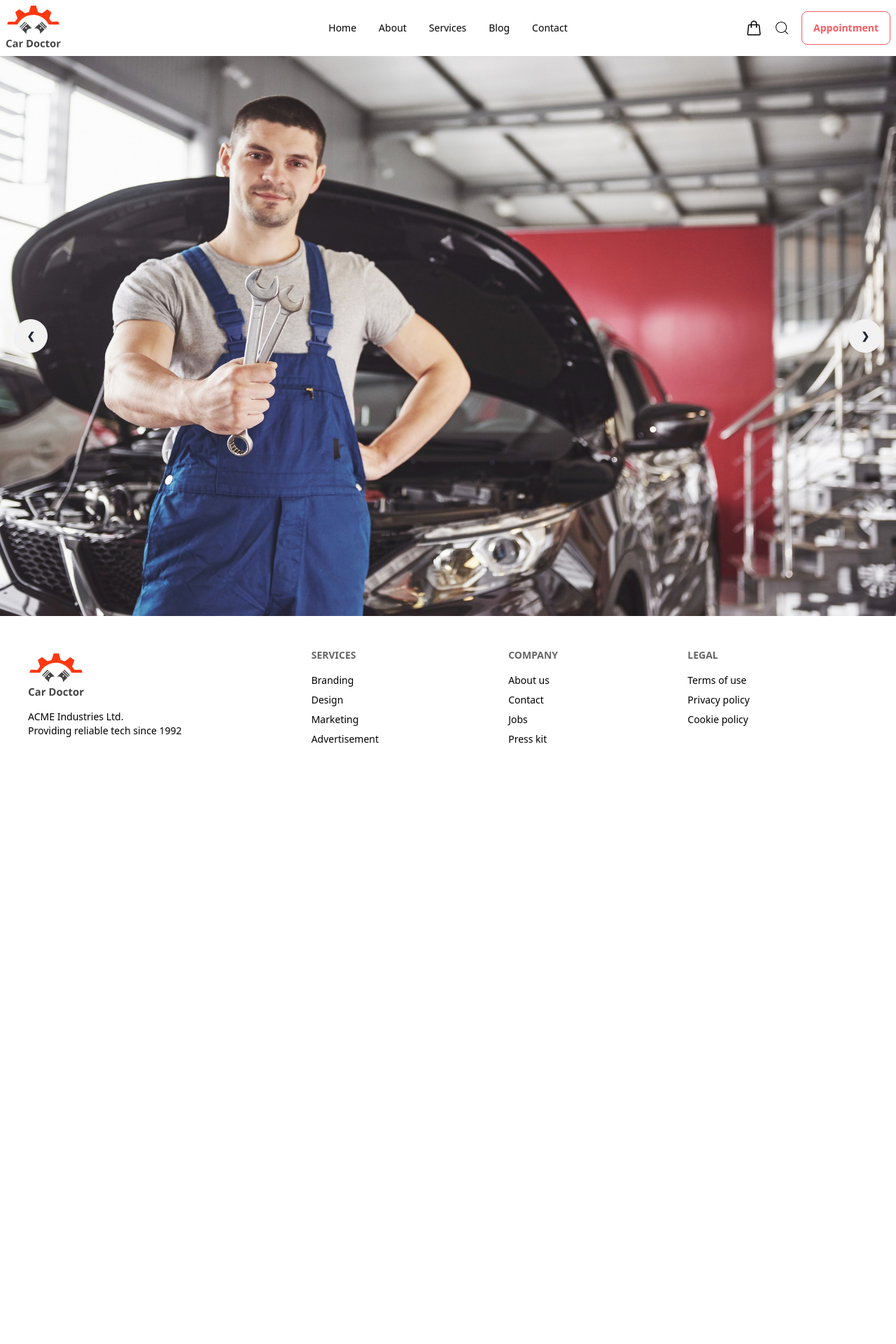
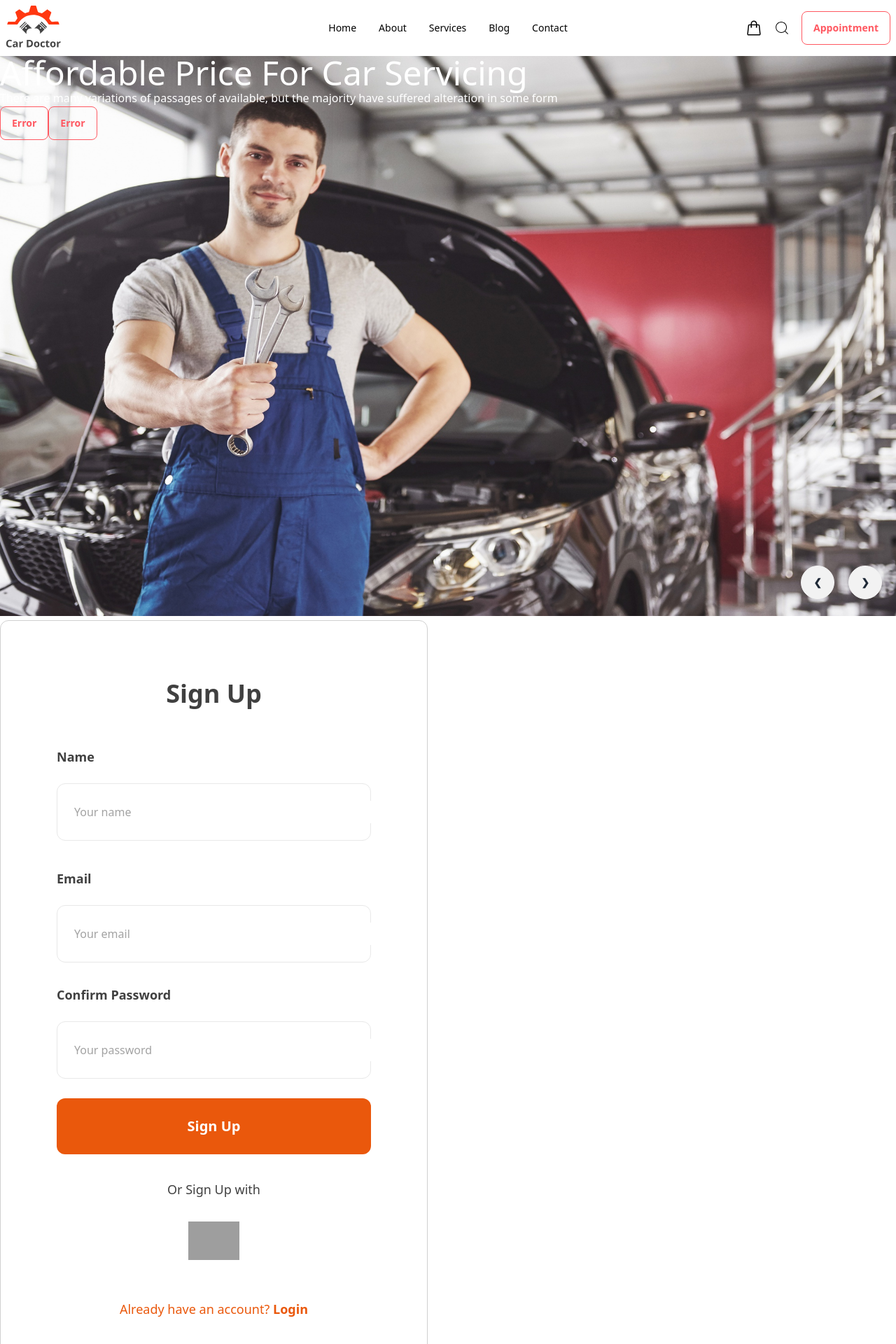
Before and after one commit to Rezuan-Alam-Rean/CarWorkshopServices, a React (Vite) app: page / in a window 1280 px wide. Shown: the top 1920 px of the page at 70% size. Before the commit the page ends 1106 px from the top, so only its background shows below. Built offline with nearby package versions, Linux system fonts and the light colour scheme; grey boxes are pictures that could not be loaded.

Commit message:
update on navbar

```diff
--- a/src/Pages/Home/Banner/Banner.jsx
+++ b/src/Pages/Home/Banner/Banner.jsx
@@ -9,42 +9,51 @@ const Banner = () => {
         <div className="carousel w-full">
   <div id="slide1" className="carousel-item relative h-screen w-full">
     <img src={img1} className="w-full" />
-    <div className="absolute flex justify-between transform -translate-y-1/2 left-5 right-5 top-1/2">
+    <div className=" text-white absolute w-full   ">
+      <h2 className=" text-5xl">Affordable Price For Car Servicing</h2>
+      <p>There are many variations of passages of  available, but the majority have suffered alteration in some form</p>
+      <div>
+      <button className="btn btn-outline btn-error">Error</button>
+      <button className="btn btn-outline btn-error">Error</button>
+
+      </div>
+    </div>
+    <div className="absolute flex justify-end gap-x-5 transform -translate-y-1/2 left-5 right-5 bottom-0">
       <a href="#slide6" className="btn btn-circle">❮</a>
       <a href="#slide2" className="btn btn-circle">❯</a>
     </div>
   </div>
   <div id="slide2" className="carousel-item relative h-screen w-full">
     <img src={img2} className="w-full" />
-    <div className="absolute flex justify-between transform -translate-y-1/2 left-5 right-5 top-1/2">
+    <div className="absolute flex justify-end gap-x-5 transform -translate-y-1/2 left-5 right-5 bottom-0">
       <a href="#slide1" className="btn btn-circle">❮</a>
       <a href="#slide3" className="btn btn-circle">❯</a>
     </div>
   </div>
   <div id="slide3" className="carousel-item relative h-screen w-full">
     <img src={img3} className="w-full" />
-    <div className="absolute flex justify-between transform -translate-y-1/2 left-5 right-5 top-1/2">
+    <div className="absolute flex justify-end gap-x-5 transform -translate-y-1/2 left-5 right-5 bottom-0">
       <a href="#slide2" className="btn btn-circle">❮</a>
       <a href="#slide4" className="btn btn-circle">❯</a>
     </div>
   </div>
   <div id="slide4" className="carousel-item relative h-screen w-full">
     <img src={img4} className="w-full" />
-    <div className="absolute flex justify-between transform -translate-y-1/2 left-5 right-5 top-1/2">
+    <div className="absolute flex justify-end gap-x-5 transform -translate-y-1/2 left-5 right-5 bottom-0">
       <a href="#slide3" className="btn btn-circle">❮</a>
       <a href="#slide5" className="btn btn-circle">❯</a>
     </div>
   </div>
   <div id="slide5" className="carousel-item relative h-screen w-full">
     <img src={img5} className="w-full" />
-    <div className="absolute flex justify-between transform -translate-y-1/2 left-5 right-5 top-1/2">
+    <div className="absolute flex justify-end gap-x-5 transform -translate-y-1/2 left-5 right-5 bottom-0">
       <a href="#slide5" className="btn btn-circle">❮</a>
       <a href="#slide6" className="btn btn-circle">❯</a>
     </div>
   </div>
   <div id="slide6" className="carousel-item relative h-screen w-full">
     <img src={img6} className="w-full" />
-    <div className="absolute flex justify-between transform -translate-y-1/2 left-5 right-5 top-1/2">
+    <div className="absolute flex justify-end gap-x-5 transform -translate-y-1/2 left-5 right-5 bottom-0">
       <a href="#slide5" className="btn btn-circle">❮</a>
       <a href="#slide1" className="btn btn-circle">❯</a>
     </div>
--- a/src/Pages/Home/Home.jsx
+++ b/src/Pages/Home/Home.jsx
@@ -1,10 +1,12 @@
 import Banner from "./Banner/Banner";
+import Test from "./Test/Test";
 
 
 const Home = () => {
     return (
         <div>
             <Banner/>
+            <Test/>
         </div>
     );
 };
--- /dev/null
+++ b/src/Pages/Home/Test/Test.jsx
@@ -0,0 +1,71 @@
+
+
+const Test = () => {
+    return (
+        <form className="border border-[color:var(--Dark-05,#D0D0D0)] flex max-w-[611px] flex-col px-20 py-12 rounded-xl border-solid max-md:px-5">
+          <header className="text-neutral-700 text-center text-4xl font-semibold self-center whitespace-nowrap mt-9">
+            Sign Up
+          </header>
+          <div className="text-neutral-700 text-lg font-semibold self-stretch mt-14 max-md:max-w-full max-md:mt-10">
+            Name
+          </div>
+          <div className="text-neutral-400 text-base leading-8 whitespace-nowrap border border-[color:var(--Dark-06,#E8E8E8)] bg-white self-stretch justify-center mt-6 pl-6 pr-16 py-6 rounded-xl border-solid items-start max-md:max-w-full max-md:px-5">
+            <label htmlFor="name">Your name</label>
+            <input
+              type="text"
+              id="name"
+              className="w-full"
+              aria-label="Your name"
+              aria-role="textbox"
+            />
+          </div>
+          <div className="text-neutral-700 text-lg font-semibold self-stretch mt-10 max-md:max-w-full">
+            Email
+          </div>
+          <div className="text-neutral-400 text-base leading-8 whitespace-nowrap border border-[color:var(--Dark-06,#E8E8E8)] bg-white self-stretch justify-center mt-6 pl-6 pr-16 py-6 rounded-xl border-solid items-start max-md:max-w-full max-md:px-5">
+            <label htmlFor="email">Your email</label>
+            <input
+              type="email"
+              id="email"
+              className="w-full"
+              aria-label="Your email"
+              aria-role="textbox"
+            />
+          </div>
+          <div className="text-neutral-700 text-lg font-semibold self-stretch mt-8 max-md:max-w-full">
+            Confirm Password
+          </div>
+          <div className="text-neutral-400 text-base leading-8 whitespace-nowrap border border-[color:var(--Dark-06,#E8E8E8)] bg-white self-stretch justify-center mt-6 pl-6 pr-16 py-6 rounded-xl border-solid items-start max-md:max-w-full max-md:px-5">
+            <label htmlFor="password">Your password</label>
+            <input
+              type="password"
+              id="password"
+              className="w-full"
+              aria-label="Your password"
+              aria-role="textbox"
+            />
+          </div>
+          <button
+            className="text-white text-xl font-semibold leading-8 whitespace-nowrap bg-orange-600 self-stretch justify-center items-center mt-7 px-16 py-6 rounded-xl max-md:max-w-full max-md:px-5"
+            type="submit"
+          >
+            Sign Up
+          </button>
+          <div className="text-neutral-700 text-lg font-medium self-center whitespace-nowrap mt-9">
+            Or Sign Up with
+          </div>
+          <img
+            loading="lazy"
+            src="https://cdn.builder.io/api/v1/image/assets/TEMP/78428e13792942da5aacc9700bca13a6996338b31afcc3f3e95d0446f0e87526?apiKey=7ee62b203d884396a364329ab06e1c6e&"
+            alt=""
+            className="aspect-[3.58] object-contain object-center w-[197px] overflow-hidden self-center max-w-full mt-8"
+          />
+          <div className="text-orange-600 text-lg self-center whitespace-nowrap mt-14 mb-6 max-md:mt-10">
+            Already have an account?{" "}
+            <span className="font-semibold text-orange-600">Login</span>
+          </div>
+        </form>
+      );
+};
+
+export default Test;
```
